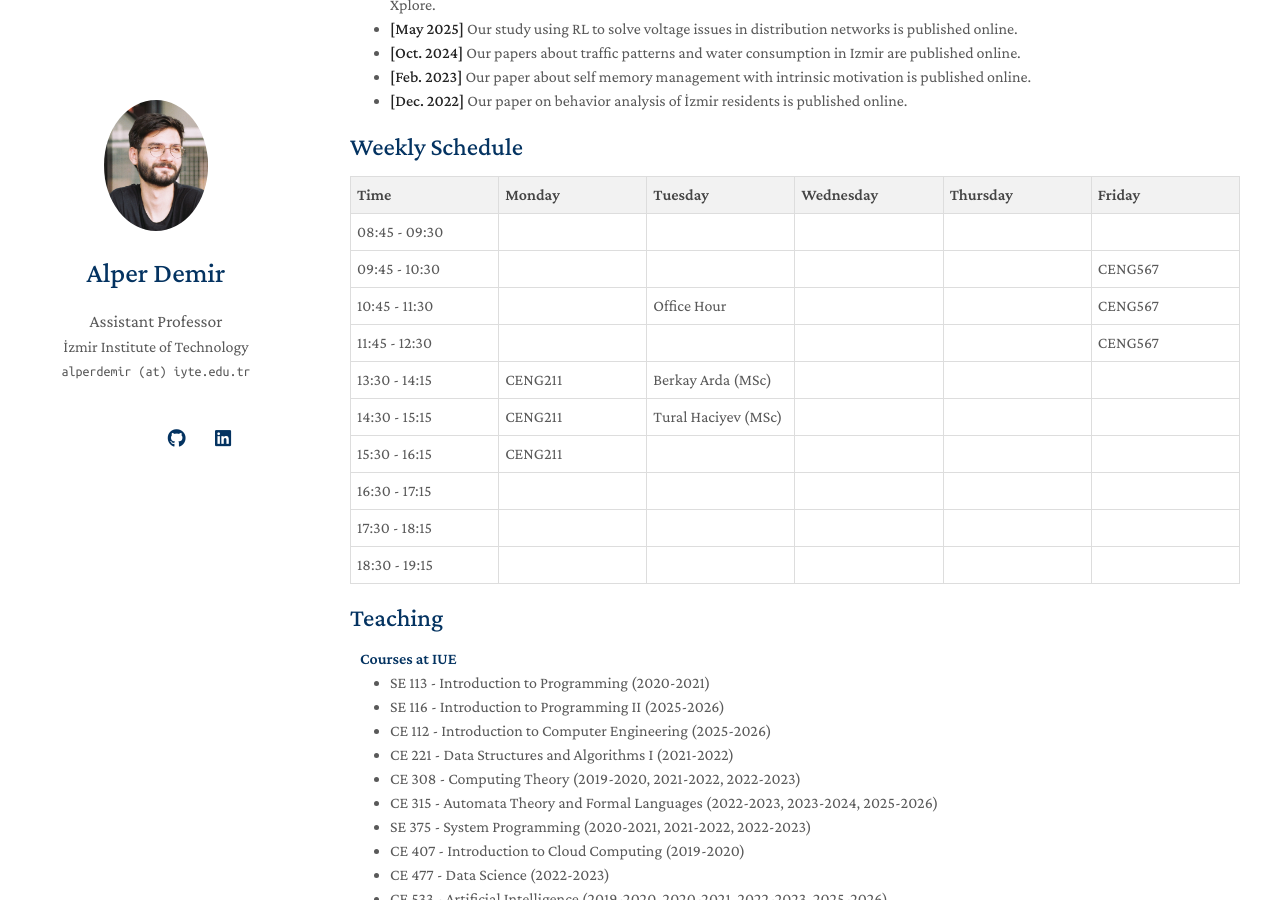
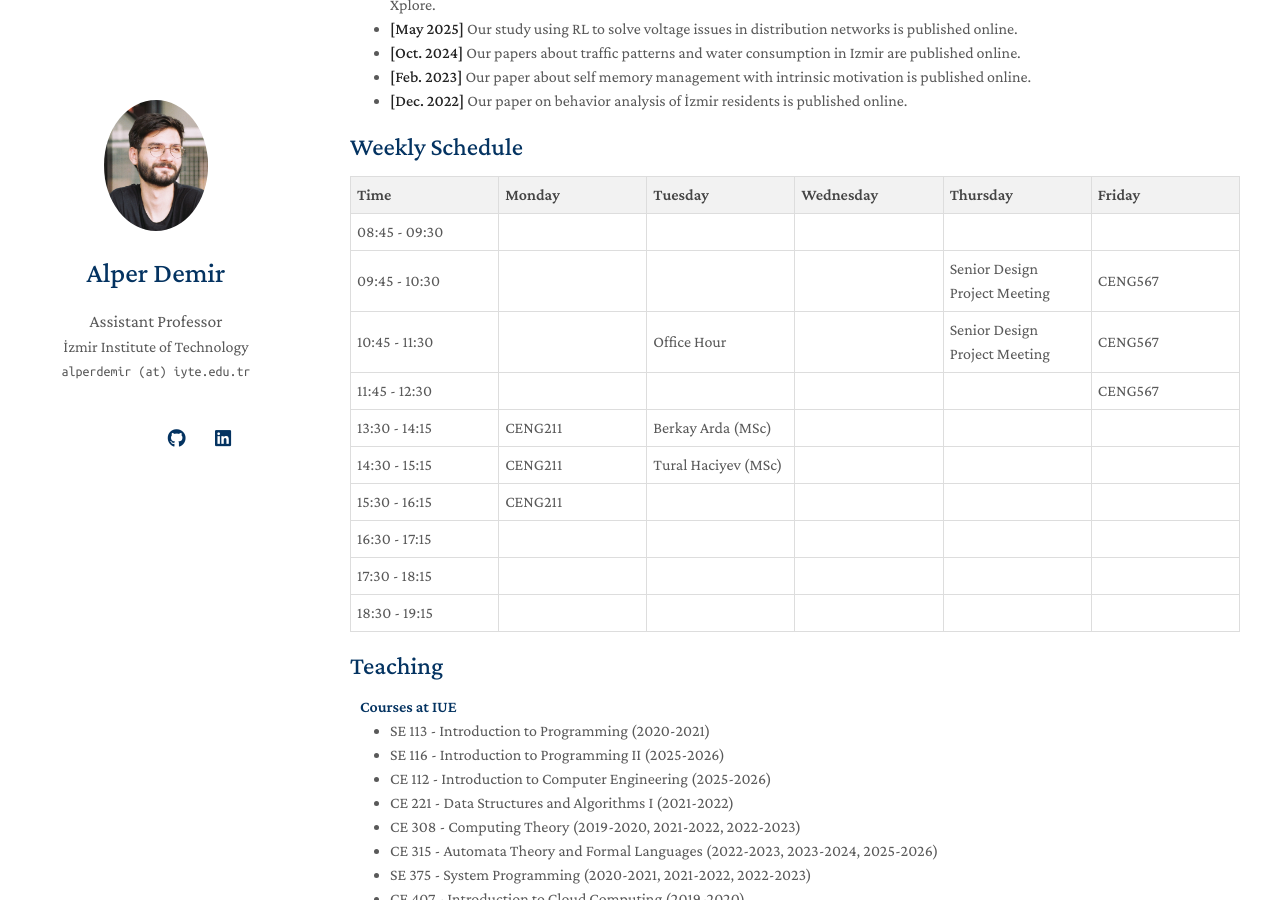
Before and after one commit to gliese876b/gliese876b.github.io, a Jekyll site: the page built from index.md, in a window 1280 px wide and 900 px high, scrolled down 550 px. Built offline with Jekyll 4.4.1, drawn with Linux system fonts in a browser that asks for light colours; nearby versions of some CDN libraries; a style sheet for code colours, icons or effects is not loaded; our own code applies the rules of GitHub Pages for plain Markdown files.

Commit message:
Update schedule with Senior Design Project Meeting
Added 'Senior Design Project Meeting' to the schedule.

```diff
--- a/_includes/schedule.md
+++ b/_includes/schedule.md
@@ -25,7 +25,7 @@
       <td style="border:1px solid #ddd; padding:6px;"></td>
       <td style="border:1px solid #ddd; padding:6px;"></td>
       <td style="border:1px solid #ddd; padding:6px;"></td>
-      <td style="border:1px solid #ddd; padding:6px;"></td>
+      <td style="border:1px solid #ddd; padding:6px;">Senior Design Project Meeting</td>
       <td style="border:1px solid #ddd; padding:6px;">CENG567</td>
     </tr>
     <tr>
@@ -33,7 +33,7 @@
       <td style="border:1px solid #ddd; padding:6px;"></td>
       <td style="border:1px solid #ddd; padding:6px;">Office Hour</td>
       <td style="border:1px solid #ddd; padding:6px;"></td>
-      <td style="border:1px solid #ddd; padding:6px;"></td>
+      <td style="border:1px solid #ddd; padding:6px;">Senior Design Project Meeting</td>
       <td style="border:1px solid #ddd; padding:6px;">CENG567</td>
     </tr>
     <tr>
```
